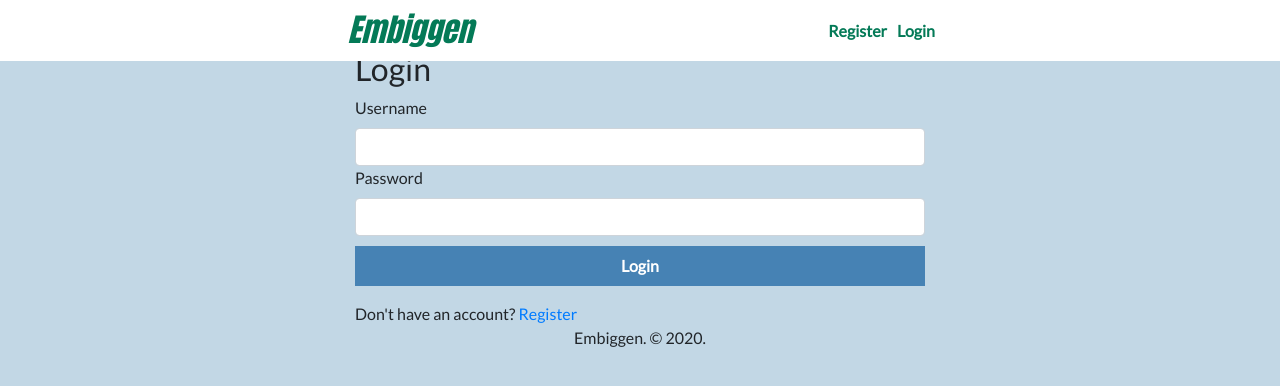
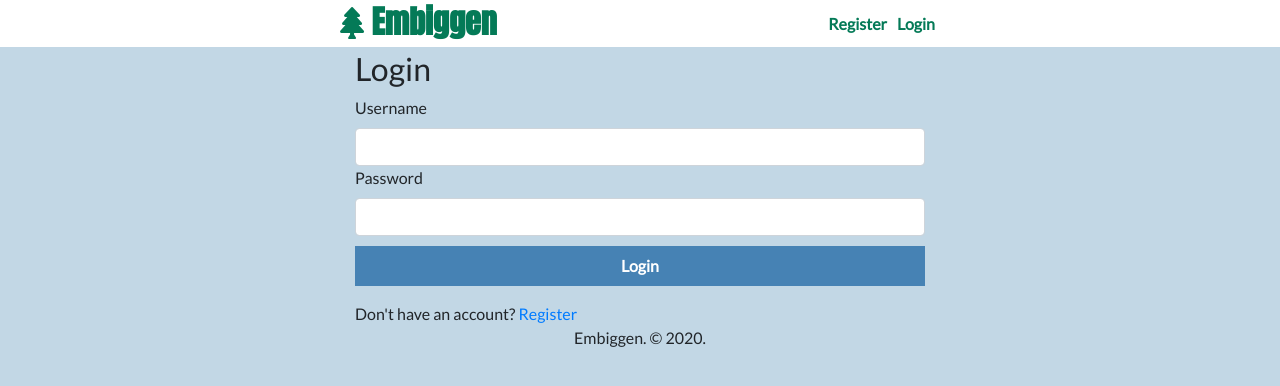
Before and after one commit to IanHopper/Embiggen, a Django app: page / in a window 1280 px wide. Shown: the top 386 px of the page. Run offline with Django 3.2, Linux system fonts and the light colour scheme; some libraries are stand-ins or nearby versions.

Commit message:
added links to index.html

```diff
--- a/frontend/templates/frontend/index.html
+++ b/frontend/templates/frontend/index.html
@@ -1,11 +1,23 @@
 {% load static %}
 <!DOCTYPE html>
 <html>
-<head>
-  <meta charset="utf-8">
-  <meta name="viewport" content="width=device-width, initial-scale=1">
-  <title>Embiggen on Heroku</title>
-</head>
+  <head>
+    <meta charset="utf-8" />
+    <link rel="shortcut icon" href="../static/favicon.ico" type="image/x-icon">
+    <link rel="icon" href="../static/favicon.ico" type="image/x-icon">
+    <meta name="viewport" content="width=device-width, initial-scale=1" />
+    <meta name="theme-color" content="#000000" />
+    <meta
+      name="description"
+      content="Web site created using create-react-app"
+    />
+    <link rel="apple-touch-icon" href="%PUBLIC_URL%/logo192.png" />
+
+    <link rel="manifest" href="%PUBLIC_URL%/static/manifest.json" />
+    <link rel="stylesheet" href="https://use.fontawesome.com/releases/v5.8.2/css/all.css" integrity="sha384-oS3vJWv+0UjzBfQzYUhtDYW+Pj2yciDJxpsK1OYPAYjqT085Qq/1cq5FLXAZQ7Ay" crossorigin="anonymous" />
+
+    <title>Embiggen | Enlargen Your Life</title>
+  </head>
 <body>
 <div id="app">
     <!-- React will load here -->
```
Also changed, not shown: frontend/static/frontend/favicon.ico (added).
